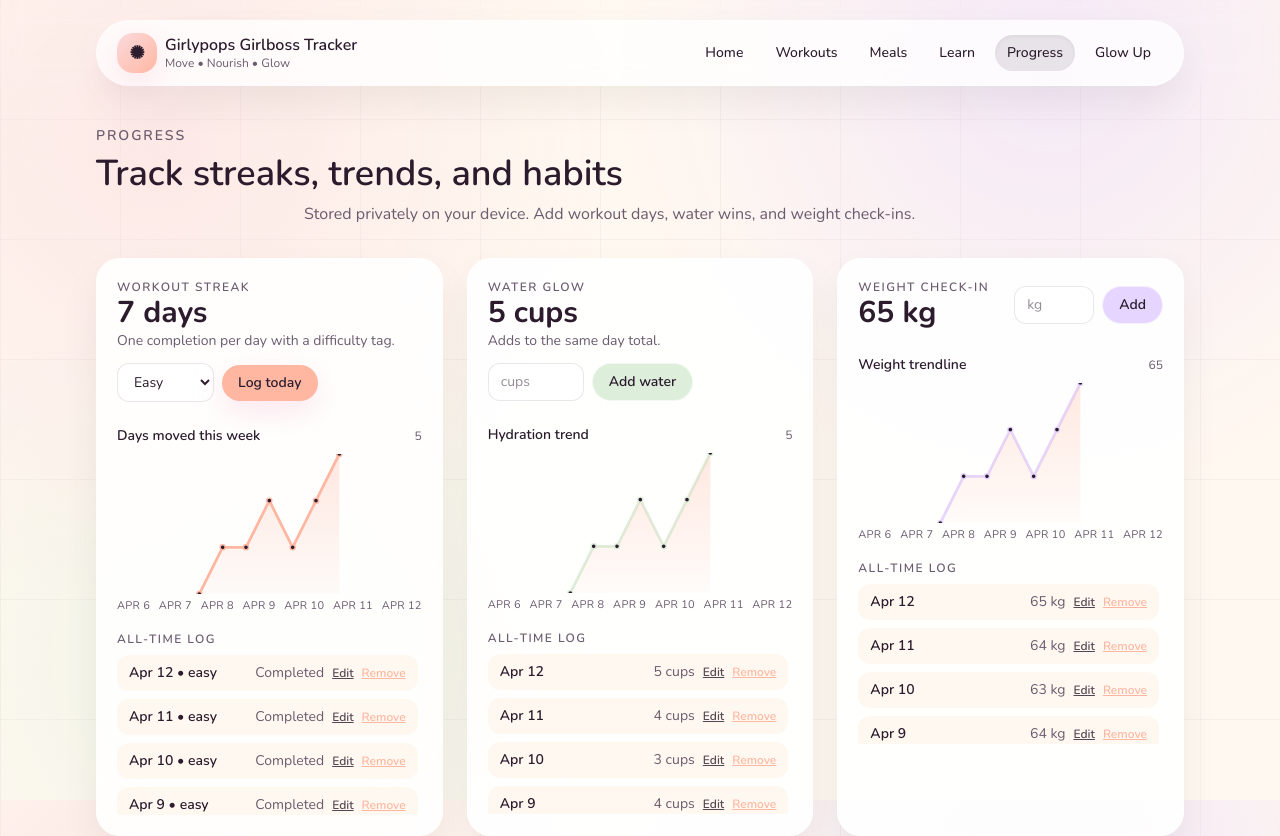
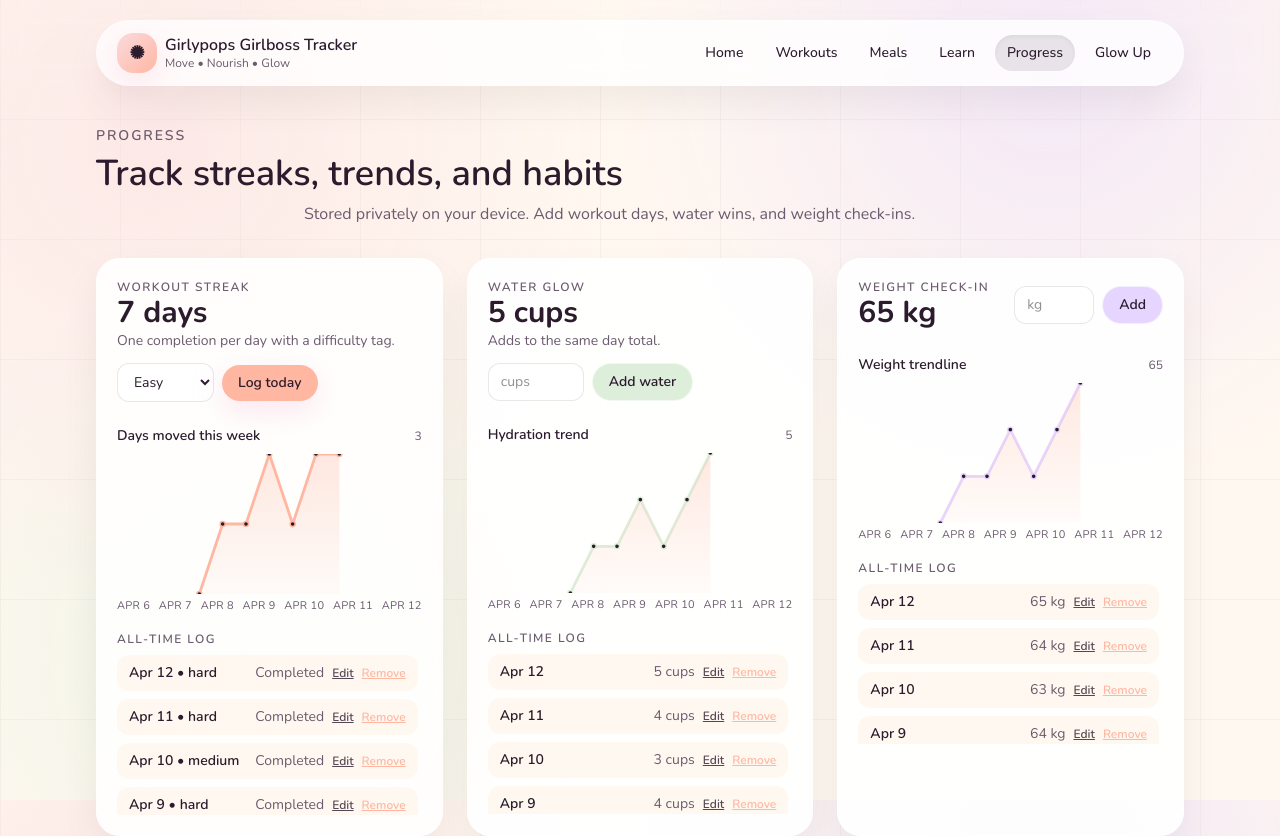
Before and after one commit to jjono-lau/Gym_Food_Tracker, a Next.js app: page /progress in a window 1280 px wide. Shown: the top 836 px of the page. Built offline with nearby package versions, Linux system fonts and the light colour scheme.

Commit message:
Ui Update / Progress Metric
Progress Metric Value fixed
UI updated on home page to hide the x overflow

```diff
--- a/src/app/page.jsx
+++ b/src/app/page.jsx
@@ -103,9 +103,9 @@ export default function Home() {
   const dashStreak = streak;
 
   return (
-    <div className="min-h-screen flex flex-col bg-grid">
+    <div className="min-h-screen flex flex-col bg-grid overflow-x-hidden">
       <Navbar />
-      <main className="relative mx-auto flex-1 w-full max-w-6xl px-4 sm:px-6 lg:px-8 pb-16">
+      <main className="relative mx-auto flex-1 w-full max-w-6xl overflow-x-hidden px-4 sm:px-6 lg:px-8 pb-16">
         <div className="blob blob-peach top-12 left-[-80px]" aria-hidden />
         <div className="blob blob-lavender top-64 right-[-60px]" aria-hidden />
 
--- a/src/app/progress/page.jsx
+++ b/src/app/progress/page.jsx
@@ -8,6 +8,30 @@ import LineChart from "@/components/LineChart";
 import useIndexedDBProgress from "@/hooks/useIndexedDBProgress";
 
 const makeId = () => `${Date.now()}-${Math.round(Math.random() * 1e6)}`;
+const WORKOUT_DIFFICULTIES = ["easy", "medium", "hard"];
+const DIFFICULTY_TO_VALUE = {
+  easy: 1,
+  medium: 2,
+  hard: 3,
+};
+
+const getDifficultyFromValue = (value) => {
+  if (value >= DIFFICULTY_TO_VALUE.hard) return "hard";
+  if (value >= DIFFICULTY_TO_VALUE.medium) return "medium";
+  return "easy";
+};
+
+const normalizeWorkoutEntry = (item) => {
+  const difficulty = WORKOUT_DIFFICULTIES.includes(item.difficulty)
+    ? item.difficulty
+    : getDifficultyFromValue(item.value ?? 1);
+
+  return {
+    ...item,
+    difficulty,
+    value: DIFFICULTY_TO_VALUE[difficulty],
+  };
+};
 
 const withIds = (arr, addDayKey = false) =>
   arr.map((item) => ({
@@ -19,16 +43,16 @@ const withIds = (arr, addDayKey = false) =>
 const defaultProgress = {
   workouts: withIds(
     [
-      { label: "Apr 6", value: 2 },
-      { label: "Apr 7", value: 3 },
-      { label: "Apr 8", value: 3 },
-      { label: "Apr 9", value: 4 },
-      { label: "Apr 10", value: 3 },
-      { label: "Apr 11", value: 4 },
-      { label: "Apr 12", value: 5 },
+      { label: "Apr 6", difficulty: "easy" },
+      { label: "Apr 7", difficulty: "medium" },
+      { label: "Apr 8", difficulty: "medium" },
+      { label: "Apr 9", difficulty: "hard" },
+      { label: "Apr 10", difficulty: "medium" },
+      { label: "Apr 11", difficulty: "hard" },
+      { label: "Apr 12", difficulty: "hard" },
     ],
     true
-  ),
+  ).map(normalizeWorkoutEntry),
   weight: withIds(
     [
       { label: "Apr 6", value: 62 },
@@ -65,7 +89,7 @@ export default function ProgressPage() {
     if (!hydrated) return;
 
     setProgress((prev) => ({
-      workouts: withIds(prev.workouts ?? [], true),
+      workouts: withIds(prev.workouts ?? [], true).map(normalizeWorkoutEntry),
       weight: withIds(prev.weight ?? [], true),
       habits: withIds(prev.habits ?? [], true),
     }));
@@ -82,14 +106,18 @@ export default function ProgressPage() {
     });
 
     setProgress((prev) => {
-      const existing = prev.workouts.find((d) => d.dayKey === todayKey);
+      const existing = prev.workouts.find((entry) => entry.dayKey === todayKey);
       if (existing) {
         return {
           ...prev,
-          workouts: prev.workouts.map((d) =>
-            d.dayKey === todayKey
-              ? { ...d, value: 1, difficulty: workoutDifficulty }
-              : d
+          workouts: prev.workouts.map((entry) =>
+            entry.dayKey === todayKey
+              ? {
+                  ...entry,
+                  difficulty: workoutDifficulty,
+                  value: DIFFICULTY_TO_VALUE[workoutDifficulty],
+                }
+              : entry
           ),
         };
       }
@@ -102,8 +130,8 @@ export default function ProgressPage() {
             id: makeId(),
             dayKey: todayKey,
             label: todayLabel,
-            value: 1,
             difficulty: workoutDifficulty,
+            value: DIFFICULTY_TO_VALUE[workoutDifficulty],
           },
         ],
       };
@@ -123,14 +151,14 @@ export default function ProgressPage() {
     });
 
     setProgress((prev) => {
-      const exists = prev.habits.find((h) => h.dayKey === todayKey);
+      const exists = prev.habits.find((entry) => entry.dayKey === todayKey);
       if (exists) {
         return {
           ...prev,
-          habits: prev.habits.map((h) =>
-            h.dayKey === todayKey
-              ? { ...h, value: parseFloat((h.value + amount).toFixed(2)) }
-              : h
+          habits: prev.habits.map((entry) =>
+            entry.dayKey === todayKey
+              ? { ...entry, value: parseFloat((entry.value + amount).toFixed(2)) }
+              : entry
           ),
         };
       }
@@ -159,10 +187,10 @@ export default function ProgressPage() {
     setProgress((prev) => ({
       ...prev,
       weight: (() => {
-        const existing = prev.weight.find((w) => w.dayKey === dayKey);
+        const existing = prev.weight.find((entry) => entry.dayKey === dayKey);
         if (existing) {
-          return prev.weight.map((w) =>
-            w.dayKey === dayKey ? { ...w, label, value } : w
+          return prev.weight.map((entry) =>
+            entry.dayKey === dayKey ? { ...entry, label, value } : entry
           );
         }
 
@@ -176,6 +204,30 @@ export default function ProgressPage() {
   const editEntry = (key, id) => {
     const item = safeProgress[key].find((entry) => entry.id === id);
     if (!item) return;
+
+    if (key === "workouts") {
+      const nextDifficulty = window
+        .prompt("Update difficulty: easy, medium, or hard", item.difficulty ?? "easy")
+        ?.trim()
+        .toLowerCase();
+
+      if (!nextDifficulty) return;
+      if (!WORKOUT_DIFFICULTIES.includes(nextDifficulty)) return;
+
+      setProgress((prev) => ({
+        ...prev,
+        workouts: prev.workouts.map((entry) =>
+          entry.id === id
+            ? {
+                ...entry,
+                difficulty: nextDifficulty,
+                value: DIFFICULTY_TO_VALUE[nextDifficulty],
+              }
+            : entry
+        ),
+      }));
+      return;
+    }
 
     const nextVal = window.prompt("Update value", item.value);
     if (nextVal === null) return;
@@ -265,9 +317,7 @@ export default function ProgressPage() {
                       {entry.label} • {entry.difficulty ?? "easy"}
                     </span>
                     <div className="flex items-center gap-2">
-                      <span className="text-muted">
-                        {entry.value ? "Completed" : "Skip"}
-                      </span>
+                      <span className="text-muted">Completed</span>
                       <button
                         onClick={() => editEntry("workouts", entry.id)}
                         className="text-xs font-semibold text-ink/80 underline"
```
